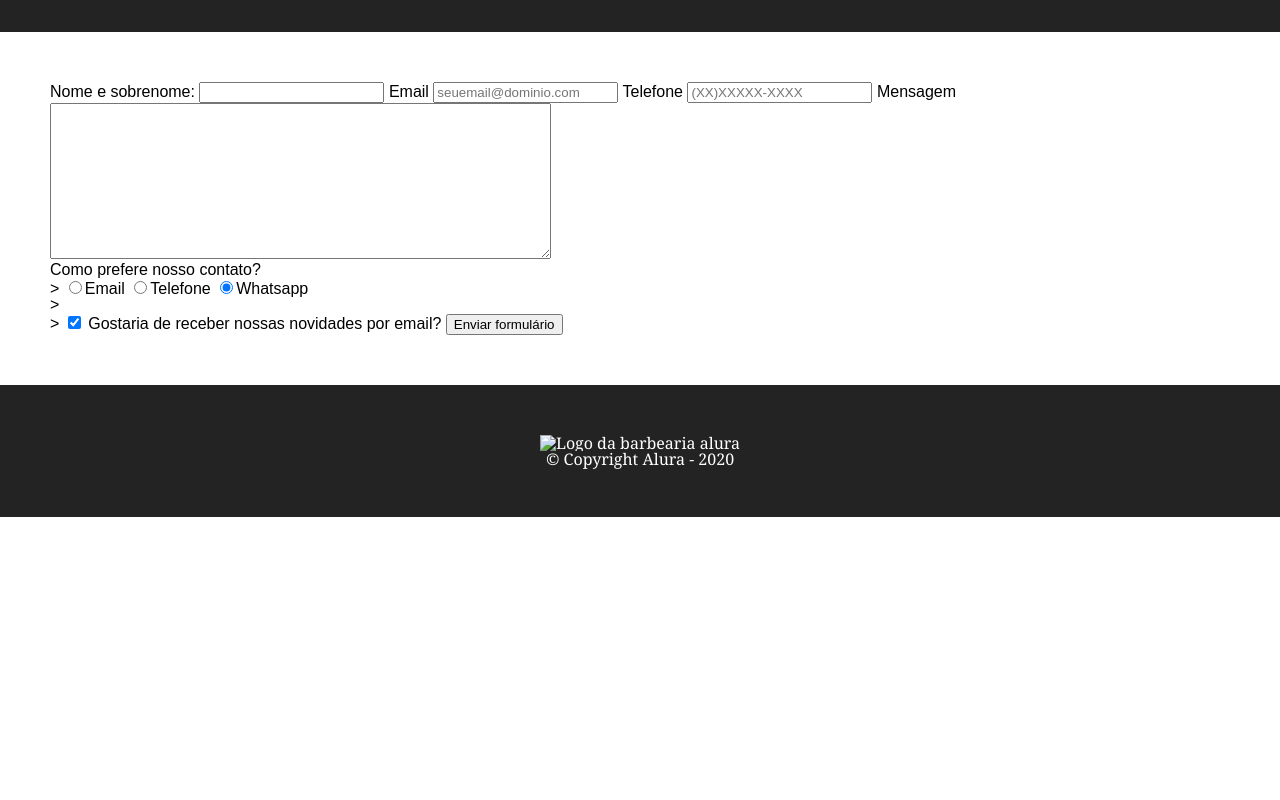
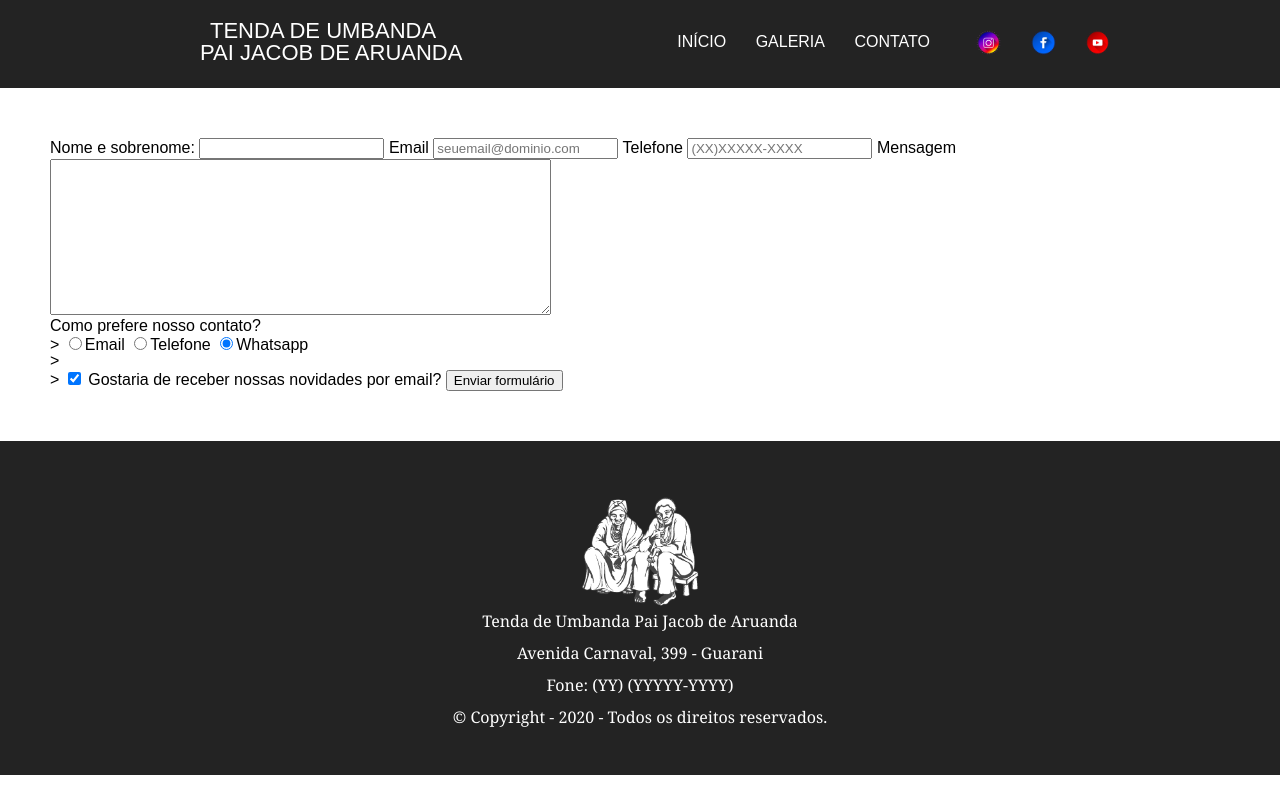
Before and after one commit to nauheimer7/site_tupja, a plain HTML site: page contato.html in a window 1280 px wide. Drawn offline with Linux system fonts and the light colour scheme; a web font is replaced by a local one.

Commit message:
Pagina de contato em processo

```diff
--- a/contato.html
+++ b/contato.html
@@ -5,22 +5,36 @@
         <title>Contato - T.U.P.J.A</title>
         <link rel="stylesheet" href="reset.css">
         <link rel="stylesheet" href="style.css">
-
+        <link href="https://fonts.googleapis.com/css?family=Monteserrat&display=swap" rel="stylesheet">
 
     </head>
     <body>
         <header>
             <div class="caixa">
-                <h1><img src="" alt=""></h1>
+               <div class="logo">
+                    <p class="primeira-frase-logo">
+                        TENDA DE UMBANDA
+                    </p>
+
+                    <p>
+                        PAI JACOB DE ARUANDA
+                    </p>
+                </div>
                 <nav>
-                    <ul>
-                        <li><a href="index.html">Home</a></li>
+                    <ul class="navegaçao">
+                        <li><a href="index.html">Início</a></li>
                         <li><a href="galeria.html">Galeria</a></li>
                         <li><a href="contato.html">Contato</a></li>
                     </ul>
+
+                    <ul>
+                        <li id="icone"><a href="https://instagram.com/tenda_pai_jacob_de_aruanda/"><img src="imagens/insta.png" class="icones" alt=""></a></li>
+                        <li id="icone"><a href="https://www.facebook.com/MaeUrsula"><img src="imagens/facebook.png" class="icones" alt=""></a></li>
+                        <li id="icone"><a href="https://www.youtube.com/c/TendadeUmbandaPaiJacobdeAruanda/videos"><img src="imagens/youtube.png" class="icones" alt=""></a></li>
+                    </ul>
                 </nav>
             </div>
-        </header>
+    </header>
 
         <main>
             <form>
@@ -61,8 +75,16 @@
         </main>
 
         <footer>
-            <img src="logo-branco.png" alt="Logo da barbearia alura">
-            <P class="copyright"> &copy; Copyright Alura - 2020</P>
+            <img id="pretin" src="imagens/pretin.png" alt="" width="">
+            <p><strong>Tenda de Umbanda Pai Jacob de Aruanda</strong></p>
+            <br>
+            <p>Avenida Carnaval, 399 - Guarani</p>
+            <br>
+            <p>Fone: (YY) (YYYYY-YYYY)</p>
+            <br>
+            <p class="copyright"> &copy; Copyright - 2020 - Todos os direitos reservados.</p>
+
         </footer>
+
     </body>
 </html>
```
